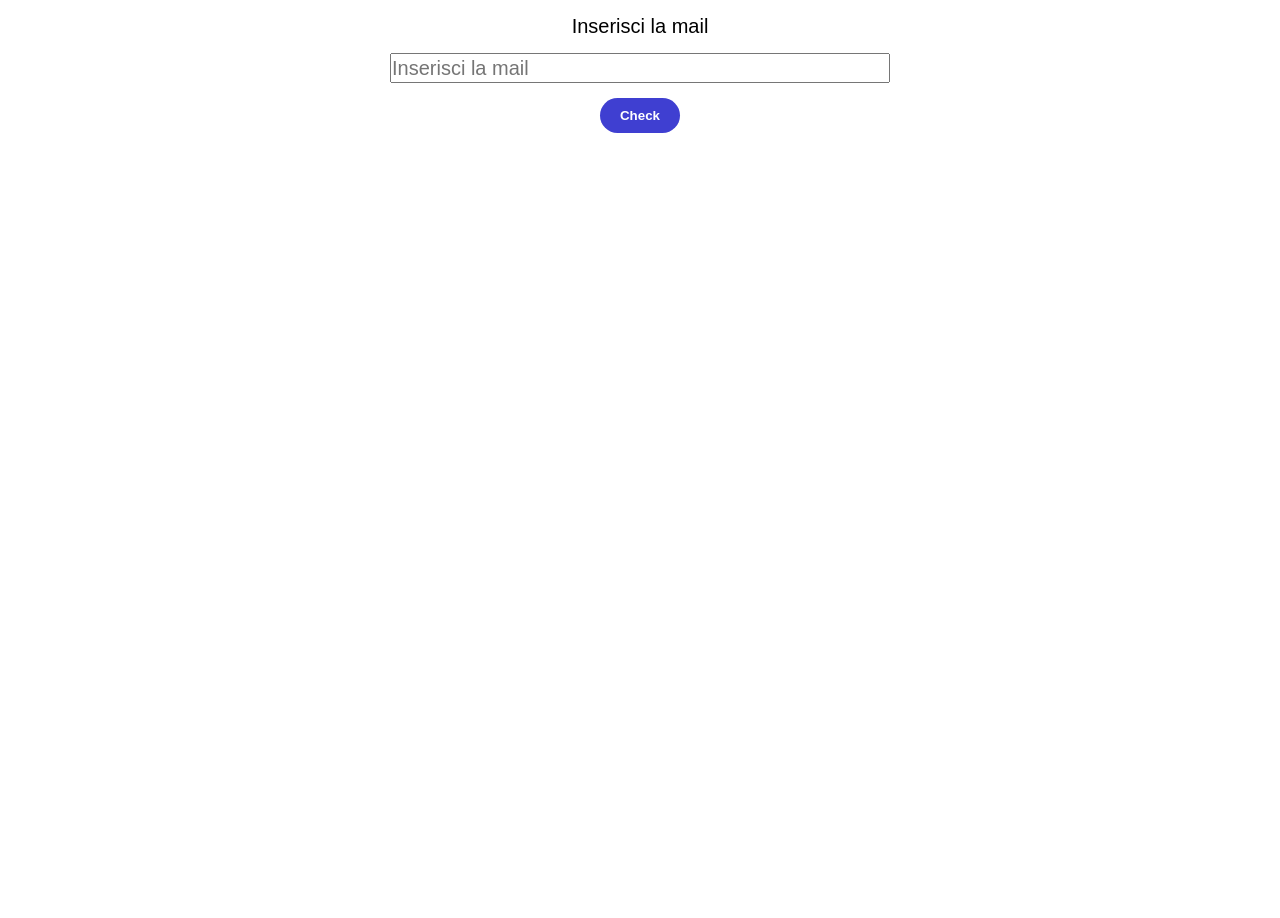
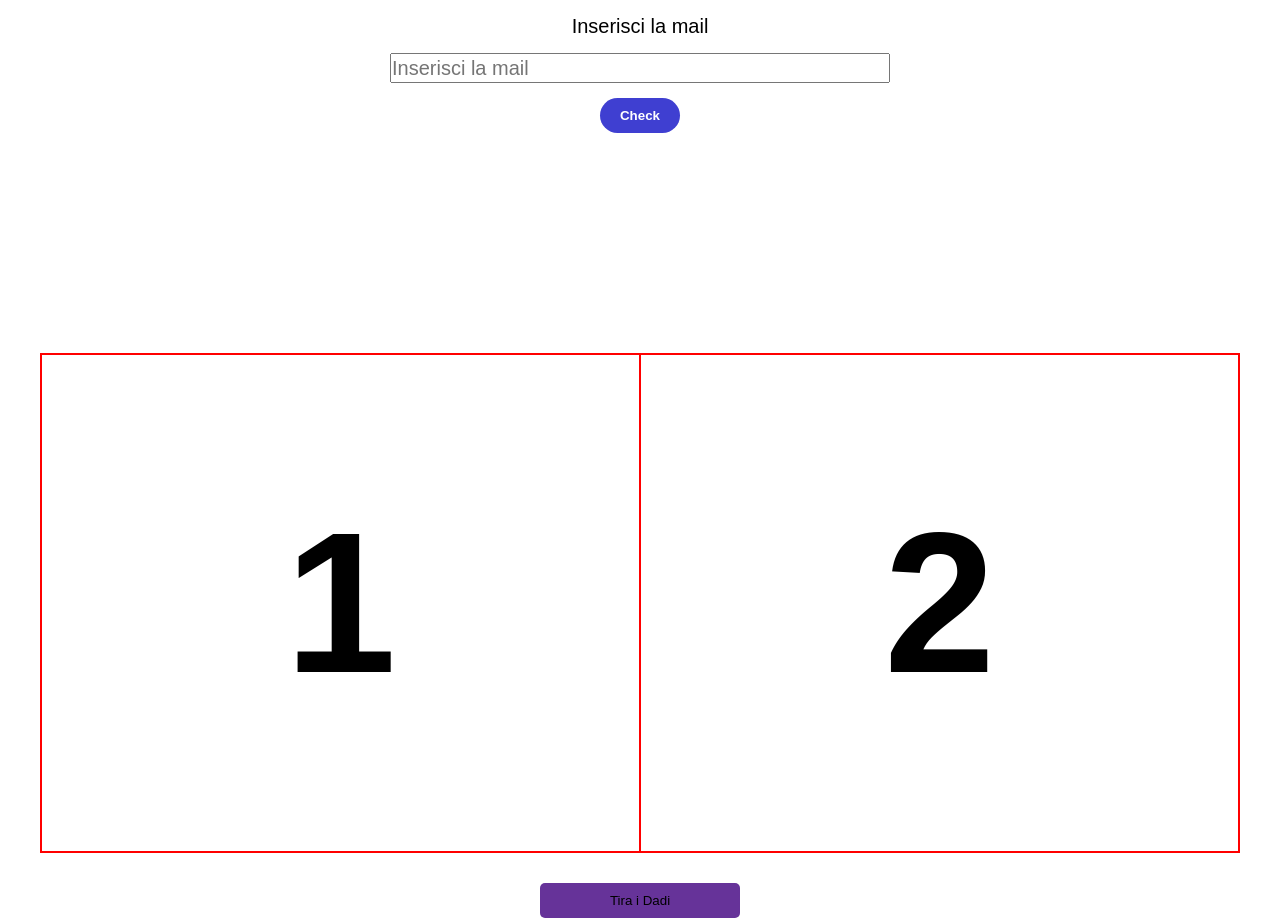
Before and after one commit to dokkalemon/js-mail-dadi, a plain HTML site: page index.html in a window 1280 px wide. Before the commit the page ends 800 px from the top, so only its background shows below. Drawn offline with Linux system fonts and the light colour scheme.

Commit message:
initialing dadi

```diff
--- a/css/style.css
+++ b/css/style.css
@@ -50,3 +50,53 @@
     margin-top: 20px;
     text-align: center;
 }
+
+/* Dadi */
+
+.dadi-container {
+    display: flex;
+    flex-direction: column;
+    justify-content: center;
+    align-items: center;
+}
+
+.dadi {
+    border: 1px solid red;
+    height: 500px;
+    width: 1200px;
+    margin: 200px auto 0 auto;
+    display: flex;
+}
+
+.box {
+    border: 1px solid red;
+    width: calc(100% / 2);
+    display: flex;
+    justify-content: center;
+    align-items: center;
+}
+
+.box h1 {
+    font-size: 200px;
+}
+
+.btn-dadi {
+    width: 200px;
+    margin-top: 30px;
+    background-color: rebeccapurple;
+    border: 0;
+    padding: 10px 20px;
+    border-radius: 5px;
+}
+
+.btn-dadi:active {
+    background-color: red;
+}
+
+.winner {
+    background-color: green
+}
+
+.looser {
+    background-color: red;
+}
--- a/index.html
+++ b/index.html
@@ -16,13 +16,20 @@
         <input type="text" id="email" placeholder="Inserisci la mail">
         <button class="btn-email" id="buttonEmail">Check</button>
         <h1 class="titolo"></h1>
+    </section>
 
+    <section class="dadi-container">
+    <div class="dadi">
+        <div class="box player">
+            <h1 class="number  number-player">1</h1>
+        </div>
+        <div class="box comp">
+            <h1 class="number number-comp">2</h1>
+        </div>
+    </div>
+    <button class="btn-dadi">Tira i Dadi</button>
+    </section>
 
-
-
-
-
-    </section>
 
     <!-- JS -->
     <script src="./js/index.js"></script>
--- a/js/index.js
+++ b/js/index.js
@@ -7,7 +7,7 @@
 
 //crea una lista contenente almeno 3 indirizzi email
 const mailList = ['dottori.roberto@gmail.com', 'mariorossi@yahoo.it', 'mariabianco@libero.it', 'francescorossi@live.it', 'giovannirossi@msn.com', 'filomenarosa@hotmail.it'];
-console.log(mailList)
+console.log(mailList);
 
 //chiedi all’utente la sua email
 //prendiamo i dati dall'utente
@@ -33,10 +33,33 @@ button.addEventListener('click', function() {
             result = false;
             title.innerHTML = 'Indirizzo Email Non Valido'
         };
+    }
+})
 
-    }
 
-})
+/* Gioco dei dadi
+Generare un numero random da 1 a 6, sia per il giocatore sia per il computer.
+Stabilire il vincitore, in base a chi fa il punteggio più alto.
+Ricordate che la documentazione
+è li per aiutarci: https://www.w3schools.com/js/js_random.asp
+*/
+
+//Generare un numero random da 1 a 6, sia per il giocatore sia per il computer.
+const randomPlayer = Math.floor(Math.random() * 6) + 1;
+const randomComp = Math.floor(Math.random() * 6) + 1;
+
+//richiamare elementi del DOM
+
+//Players
+const Player = document.querySelector('.player');
+const Comp = document.querySelector('.comp');
+
+//text
+const numPlayer = document.querySelector('.number-player');
+const numComp = document.querySelector('.number-comp');
+
+//button
+const btnDadi = document.querySelector('.btn-dadi');
 
 
 
@@ -48,9 +71,18 @@ button.addEventListener('click', function() {
 
 
 
-/* Gioco dei dadi
-Generare un numero random da 1 a 6, sia per il giocatore sia per il computer.
-Stabilire il vincitore, in base a chi fa il punteggio più alto.
-Ricordate che la documentazione
-è li per aiutarci: https://www.w3schools.com/js/js_random.asp
-*/
+
+
+/*
+console.log(randomPlayer);
+console.log(randomComp);
+
+ */
+
+
+
+
+
+
+
+//Stabilire il vincitore, in base a chi fa il punteggio più alto.
```
